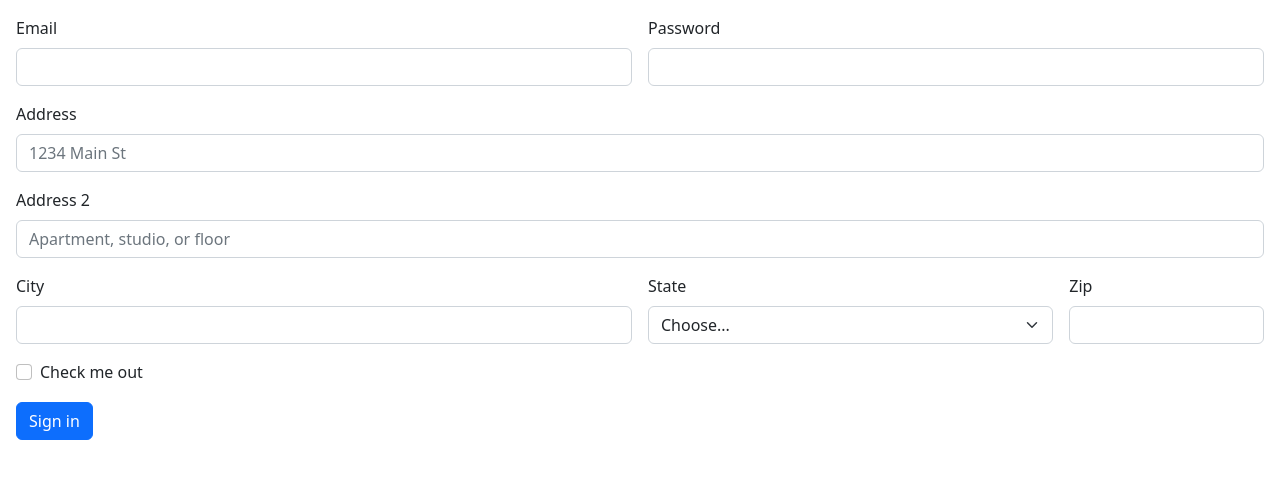
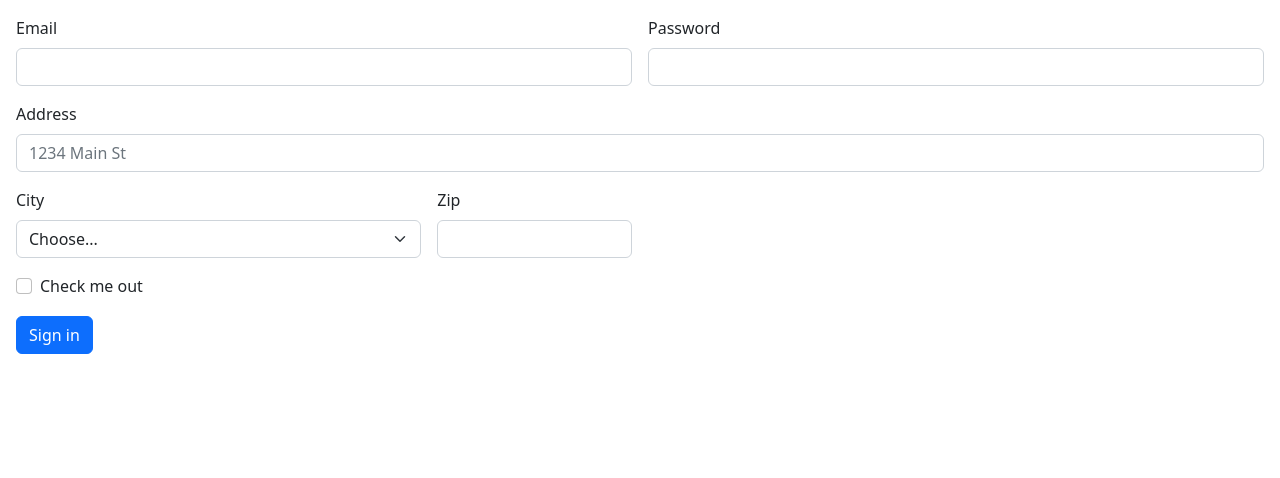
Before and after one commit to urbrioche/angular-typed-forms, an Angular app: page / in a window 1280 px wide. Shown: the top 478 px of the page. Built offline with nearby package versions, Linux system fonts and the light colour scheme.

Commit message:
調整版型

```diff
--- a/src/app/typed-form-demo/typed-form-demo.component.html
+++ b/src/app/typed-form-demo/typed-form-demo.component.html
@@ -1,29 +1,27 @@
 <div class="p-3 m-0">
-
   <form class="row g-3">
     <div class="col-md-6">
       <label for="inputEmail4" class="form-label">Email</label>
       <input type="email" class="form-control" id="inputEmail4">
+      <div class="invalid-feedback">
+        email is required
+        email is not correct
+      </div>
     </div>
     <div class="col-md-6">
       <label for="inputPassword4" class="form-label">Password</label>
       <input type="password" class="form-control" id="inputPassword4">
+      <div class="invalid-feedback">
+        the minimum length of password should be 6
+      </div>
     </div>
     <div class="col-12">
       <label for="inputAddress" class="form-label">Address</label>
       <input type="text" class="form-control" id="inputAddress" placeholder="1234 Main St">
     </div>
-    <div class="col-12">
-      <label for="inputAddress2" class="form-label">Address 2</label>
-      <input type="text" class="form-control" id="inputAddress2" placeholder="Apartment, studio, or floor">
-    </div>
-    <div class="col-md-6">
+    <div class="col-md-4">
       <label for="inputCity" class="form-label">City</label>
-      <input type="text" class="form-control" id="inputCity">
-    </div>
-    <div class="col-md-4">
-      <label for="inputState" class="form-label">State</label>
-      <select id="inputState" class="form-select">
+      <select id="inputCity" class="form-select">
         <option selected>Choose...</option>
         <option>...</option>
       </select>
```
